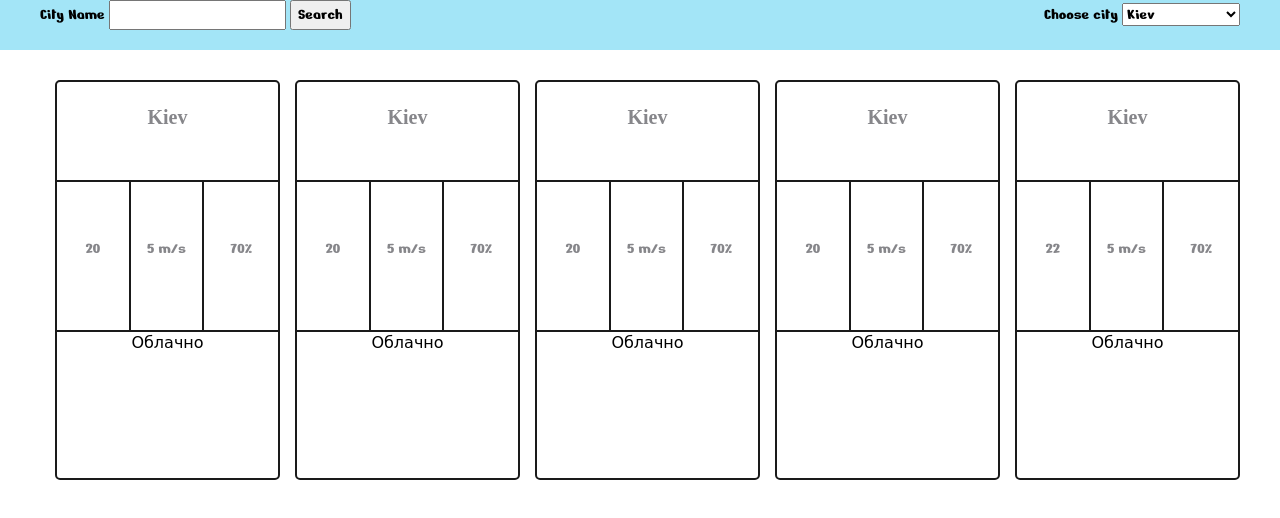
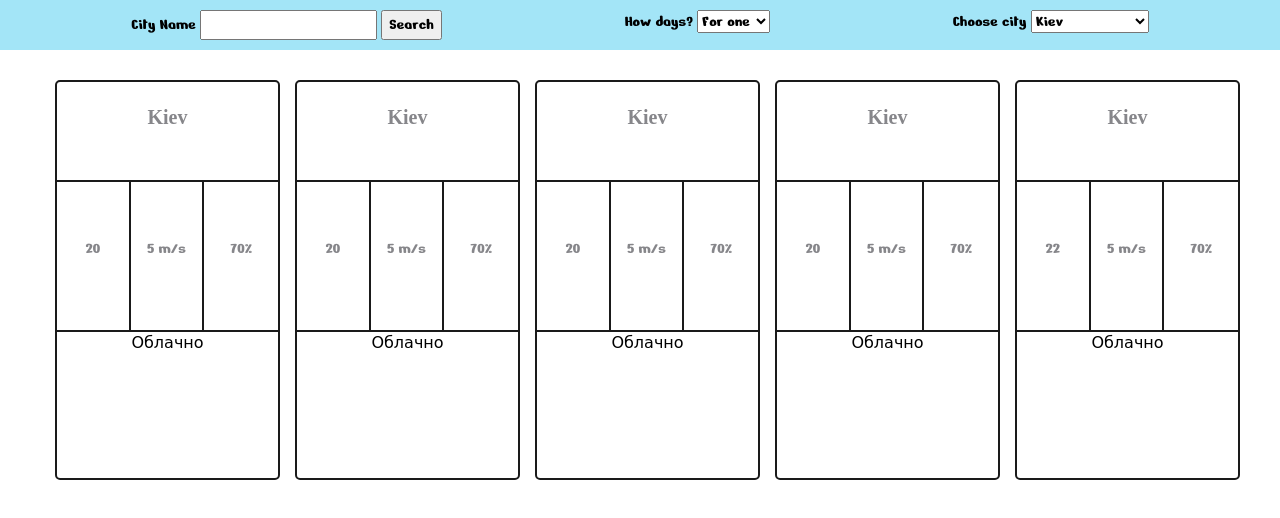
Before and after one commit to konartur/Weather, a plain HTML site: page index.html in a window 1280 px wide. Drawn offline with Linux system fonts and the light colour scheme; no server answers; a web font is replaced by a local one.

Commit message:
select for days

```diff
--- a/index.html
+++ b/index.html
@@ -19,8 +19,18 @@
                 </div>
 
                 <div class="form header__form">
+                    <label class="form__title">How days?
+                        <select size="1" class="form__list-days" multiply>
+                            <option value="one" class="list__choose">For one</option>
+                            <option value="five" class="list__choose" >For five</option>
+
+                        </select>
+                    </label>
+                </div>
+
+                <div class="form header__form">
                     <label class="form__title">Choose city
-                        <select size="1" class="form__list" multiply>
+                        <select size="1" class="form__list-cities" multiply>
                             <option value="Kiev" class="list__choose">Kiev</option>
                             <option value="Severodonetsk" class="list__choose" >Severodonetsk</option>
                             <option value="Kharkov" class="list__choose">Kharkov</option>
@@ -37,7 +47,6 @@
 
     <div class="container">
         <section class="main">
-
             <div class="card card__first">
                 <h1 class="card__title" >
                     Kiev
@@ -158,6 +167,7 @@
                 </div>
             </div>
 
+
         </section>
     </div>
 
--- a/script.js
+++ b/script.js
@@ -57,7 +57,7 @@ let cityList = [
     "id" : 702550}
 ]
 //get id selected city
-document.querySelector('.form__list').onchange = () => {
+document.querySelector('.form__list-cities').onchange = () => {
 let citySelect = document.querySelectorAll('.list__choose');
 let nameCity = '';
     for (let i = 0; i < citySelect.length; i++ ) {
@@ -80,7 +80,7 @@ let cityId = '';
     fetch(`http://api.openweathermap.org/data/2.5/forecast?id=${cityId}&units=metric&appid=733041e2d9d81b3dff2fc47177db6c73`)
     .then(function (resp) {return resp.json() })
     .then(function (data) {
-        console.log(data);
+        // console.log(data);
 
         //Title
         let cardTitle = document.querySelectorAll('.card__title');
--- a/style.css
+++ b/style.css
@@ -7,25 +7,23 @@ body {
   background-color: #a3e5f7;
   height: 50px;
 }
-.header__search {
+.header__search,
+.header__form {
   float: left;
-}
-.header__form {
-  margin: auto 0 auto auto;
-  float: right;
+  margin-top: 10px;
 }
 
 /* Navbar */
 .navbar {
   display: flex;
   justify-content: space-around;
-  align-items: center;
 }
 .container {
   max-width: 1200px;
   margin: 0 auto;
 }
 
+/* Main */
 .main {
   display: flex;
   margin-top: 30px;
```
Lines whose indentation alone changed are shown as unchanged.
